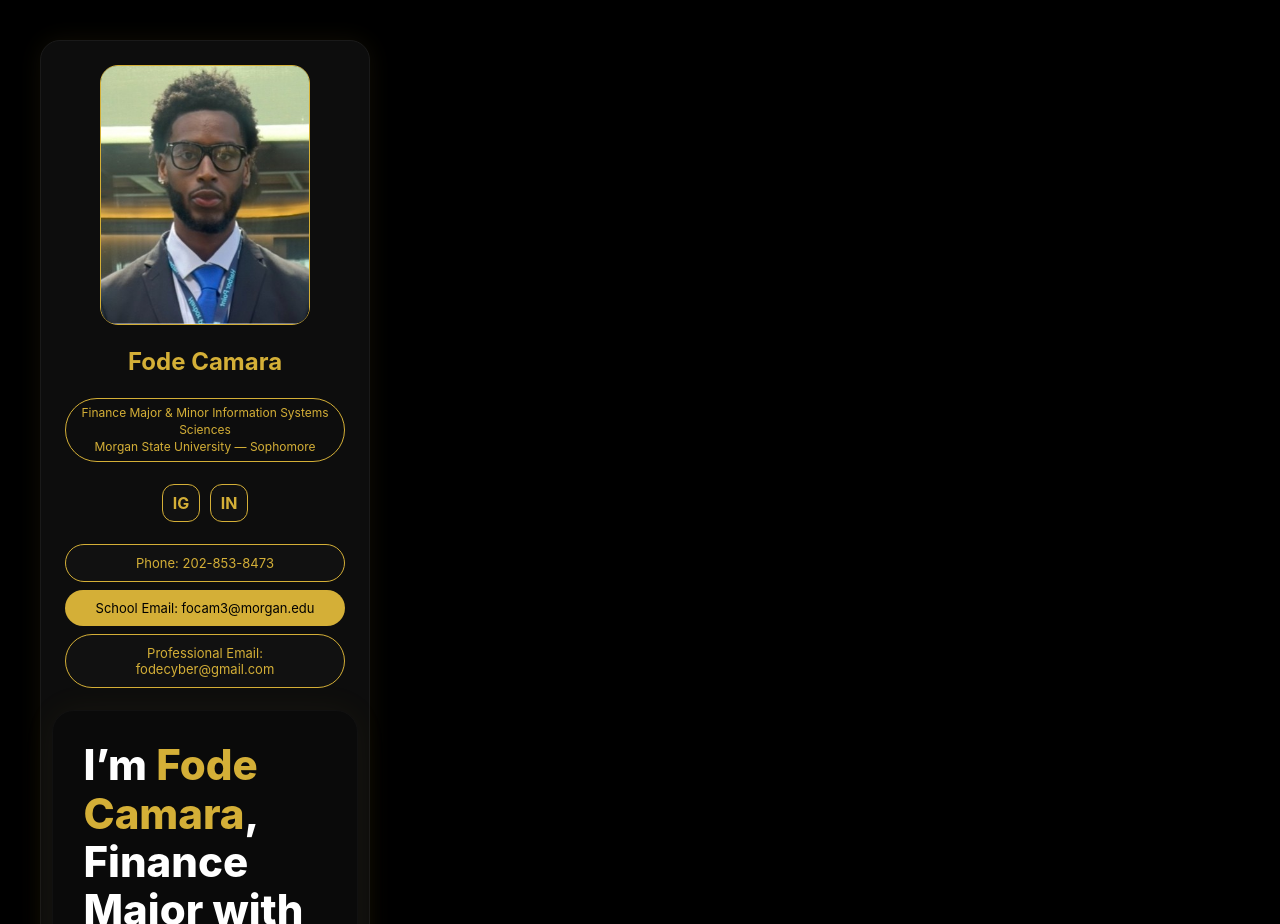
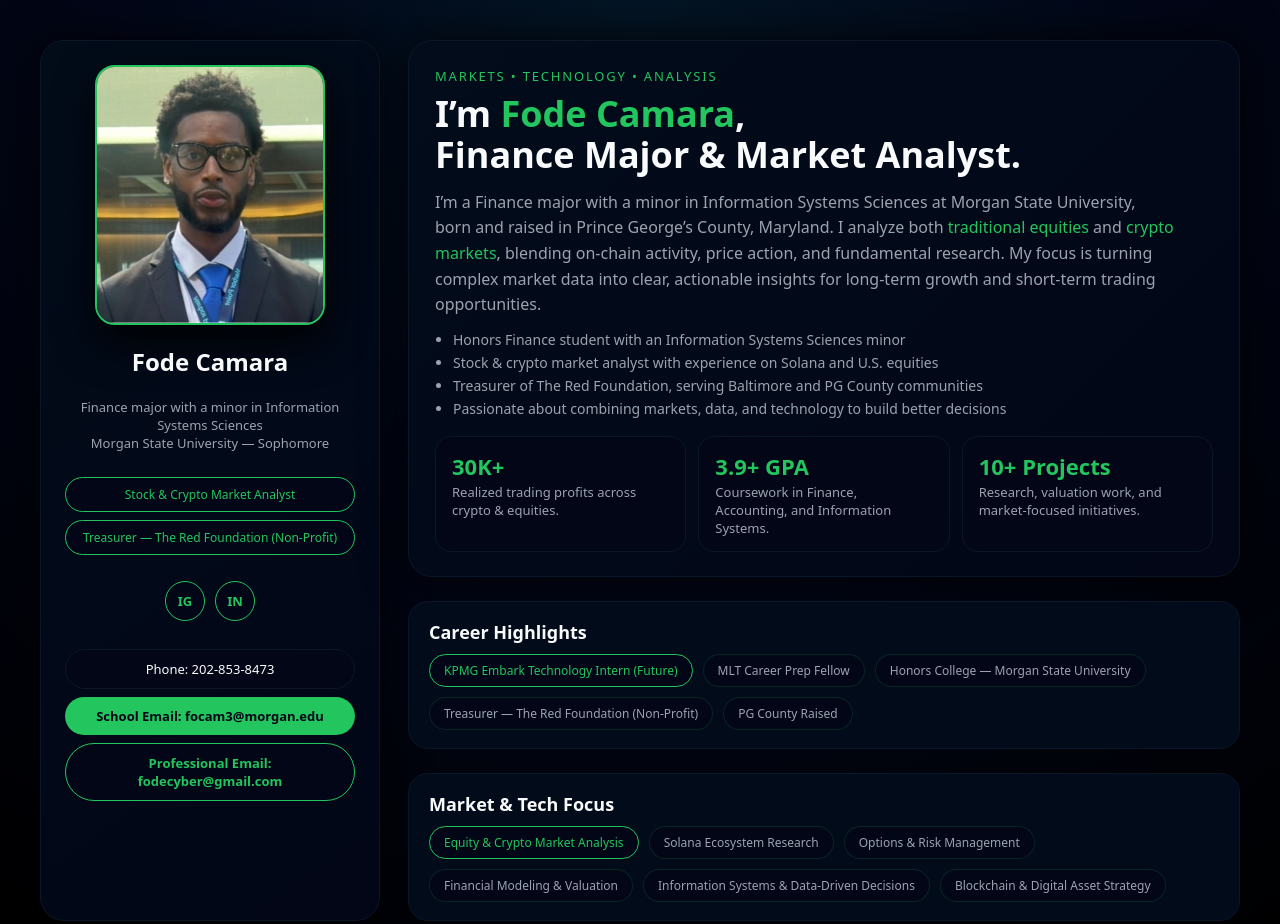
Before and after one commit to focam3-blip/fode-portfolio, a plain HTML site: page index.html in a window 1280 px wide. Shown: the top 924 px of the page. Drawn offline with Linux system fonts and the light colour scheme.

Commit message:
Update index.html

```diff
--- a/index.html
+++ b/index.html
@@ -2,33 +2,36 @@
 <html lang="en">
 <head>
   <meta charset="UTF-8" />
-  <title>Fode Camara | Portfolio</title>
+  <title>Fode Camara | Finance & Market Analyst</title>
   <meta name="viewport" content="width=device-width, initial-scale=1" />
 
   <style>
     :root {
-      --black: #000000;
-      --bg: #050505;
-      --card: #0d0d0d;
-      --gold: #d4af37;
-      --text-main: #ffffff;
-      --text-muted: #cccccc;
-      --border: #1a1a1a;
+      --bg: #020617;             /* deep navy */
+      --bg-elevated: #020b19;
+      --card: #020e20;
+      --accent: #22c55e;         /* stock green */
+      --accent-soft: rgba(34,197,94,0.16);
+      --border: #0b1727;
+      --text-main: #f9fafb;
+      --text-muted: #9ca3af;
+      --chip-bg: #020617;
     }
 
     * {
       margin: 0;
       padding: 0;
       box-sizing: border-box;
-      font-family: "Inter", system-ui, sans-serif;
+      font-family: system-ui, -apple-system, BlinkMacSystemFont, "Segoe UI",
+        sans-serif;
     }
 
     body {
-      background: var(--black);
+      background: radial-gradient(circle at top, #031525 0, #020617 45%, #000 100%);
       min-height: 100vh;
       display: flex;
       justify-content: center;
-      padding: 40px 20px;
+      padding: 40px 16px;
       color: var(--text-main);
     }
 
@@ -36,174 +39,217 @@
       width: 100%;
       max-width: 1200px;
       display: grid;
-      grid-template-columns: 330px 1fr;
-      gap: 30px;
+      grid-template-columns: 340px 1fr;
+      gap: 28px;
     }
 
     /* LEFT PROFILE CARD */
+
     .profile-card {
-      background: var(--card);
-      border-radius: 20px;
+      background: linear-gradient(145deg, #020c19, #020617);
+      border-radius: 24px;
       padding: 24px;
       border: 1px solid var(--border);
-      box-shadow: 0 0 25px rgba(212,175,55,0.08);
+      box-shadow: 0 0 45px rgba(0,0,0,0.7);
       display: flex;
       flex-direction: column;
       align-items: center;
-      gap: 22px;
+      gap: 20px;
     }
 
     .avatar {
-      width: 210px;
+      width: 230px;
       height: 260px;
-      border-radius: 18px;
-      background: #111;
-      color: var(--text-muted);
-      border: 1px solid var(--gold);
-      display: flex;
-      justify-content: center;
-      align-items: center;
-      font-size: 14px;
+      border-radius: 20px;
+      overflow: hidden;
+      border: 2px solid var(--accent);
+      box-shadow: 0 18px 40px rgba(0,0,0,0.9);
+    }
+
+    .avatar img {
+      width: 100%;
+      height: 100%;
+      object-fit: cover;
+      display: block;
     }
 
     .name {
       font-size: 24px;
       font-weight: 700;
-      color: var(--gold);
       text-align: center;
     }
 
-    .availability {
-      padding: 6px 12px;
+    .tagline {
+      text-align: center;
+      font-size: 13px;
+      color: var(--text-muted);
+      line-height: 1.4;
+    }
+
+    .badge-row {
+      display: flex;
+      flex-direction: column;
+      gap: 8px;
+      margin-top: 4px;
+      width: 100%;
+    }
+
+    .badge {
       border-radius: 999px;
-      border: 1px solid var(--gold);
-      color: var(--gold);
+      border: 1px solid var(--accent);
+      background: var(--chip-bg);
+      padding: 8px 14px;
       font-size: 12px;
       text-align: center;
-      line-height: 1.4;
+      color: var(--accent);
     }
 
     .socials {
       display: flex;
       gap: 10px;
+      margin-top: 6px;
     }
 
     .social-btn {
-      width: 38px;
-      height: 38px;
-      border-radius: 12px;
-      border: 1px solid var(--gold);
+      width: 40px;
+      height: 40px;
+      border-radius: 999px;
+      border: 1px solid var(--accent);
       display: flex;
+      align-items: center;
       justify-content: center;
-      align-items: center;
-      color: var(--gold);
-      font-weight: bold;
+      font-size: 13px;
+      font-weight: 600;
+      color: var(--accent);
       text-decoration: none;
-      transition: 0.2s;
-      background: #111;
+      background: #020617;
+      transition: 0.18s ease;
     }
 
     .social-btn:hover {
-      background: var(--gold);
-      color: #000;
-      transform: scale(1.08);
+      background: var(--accent);
+      color: #020617;
+      transform: translateY(-1px) scale(1.05);
+      box-shadow: 0 10px 22px rgba(34,197,94,0.28);
     }
 
-    .btn-row {
+    .contact-block {
+      width: 100%;
+      margin-top: 8px;
       display: flex;
-      width: 100%;
-      gap: 12px;
+      flex-direction: column;
+      gap: 8px;
     }
 
-    .btn {
-      flex: 1;
-      padding: 10px;
+    .contact-chip {
       border-radius: 999px;
-      border: 1px solid var(--gold);
+      border: 1px solid var(--border);
+      background: #020617;
+      padding: 10px 16px;
+      font-size: 13px;
+      color: var(--text-main);
+      text-align: center;
+    }
+
+    .contact-link {
+      border-radius: 999px;
+      border: none;
+      background: var(--accent);
+      padding: 10px 16px;
+      font-size: 13px;
+      color: #020617;
       text-align: center;
       text-decoration: none;
-      color: var(--gold);
-      background: #111;
-      transition: 0.2s;
-      font-size: 13px;
+      font-weight: 600;
+      transition: 0.16s ease;
     }
 
-    .btn:hover {
-      background: var(--gold);
-      color: #000;
+    .contact-link.secondary {
+      background: #020617;
+      border: 1px solid var(--accent);
+      color: var(--accent);
     }
 
-    .btn-primary {
-      background: var(--gold);
-      color: #000;
-      border: none;
+    .contact-link:hover {
+      filter: brightness(1.07);
+      transform: translateY(-1px);
+      box-shadow: 0 10px 22px rgba(34,197,94,0.28);
     }
 
-    .btn-primary:hover {
-      opacity: 0.85;
-    }
+    /* RIGHT MAIN CONTENT */
 
-    /* MAIN SECTION */
     .main {
       display: flex;
       flex-direction: column;
-      gap: 30px;
+      gap: 24px;
     }
 
     .hero {
-      background: #0a0a0a;
-      border: 1px solid #111;
-      border-radius: 22px;
-      padding: 30px;
-      box-shadow: 0 0 35px rgba(212,175,55,0.06);
+      background: linear-gradient(135deg, #020c1a, #020617);
+      border-radius: 24px;
+      padding: 26px 26px 24px;
+      border: 1px solid var(--border);
+      box-shadow: 0 0 45px rgba(0,0,0,0.8);
+    }
+
+    .hero-kicker {
+      font-size: 13px;
+      letter-spacing: 0.14em;
+      text-transform: uppercase;
+      color: var(--accent);
+      margin-bottom: 8px;
     }
 
     .hero-title {
-      font-size: 42px;
+      font-size: 36px;
       font-weight: 800;
       line-height: 1.15;
     }
 
     .accent {
-      color: var(--gold);
+      color: var(--accent);
     }
 
-    .hero-text {
-      margin-top: 18px;
+    .hero-sub {
+      margin-top: 14px;
       font-size: 16px;
       color: var(--text-muted);
-      max-width: 650px;
-      line-height: 1.55;
+      max-width: 740px;
+      line-height: 1.6;
     }
 
     .hero-list {
       margin-top: 12px;
+      padding-left: 18px;
+      font-size: 14px;
       color: var(--text-muted);
-      font-size: 14px;
-      list-style: disc;
-      margin-left: 20px;
+    }
+
+    .hero-list li {
+      margin-bottom: 4px;
     }
 
     .stats {
       display: flex;
       gap: 12px;
       flex-wrap: wrap;
-      margin-top: 20px;
+      margin-top: 18px;
     }
 
     .stat-card {
-      background: var(--card);
-      padding: 16px;
+      background: #020617;
       border-radius: 16px;
       border: 1px solid var(--border);
-      min-width: 160px;
+      padding: 14px 16px;
       flex: 1;
+      min-width: 180px;
     }
 
     .stat-num {
-      font-size: 26px;
+      font-size: 22px;
       font-weight: 700;
-      color: var(--gold);
+      color: var(--accent);
+      margin-bottom: 2px;
     }
 
     .stat-label {
@@ -211,34 +257,42 @@
       color: var(--text-muted);
     }
 
+    .section {
+      background: var(--bg-elevated);
+      border-radius: 20px;
+      border: 1px solid var(--border);
+      padding: 18px 20px;
+    }
+
     .section-title {
-      font-size: 20px;
+      font-size: 18px;
       font-weight: 700;
-      color: var(--gold);
       margin-bottom: 10px;
     }
 
     .pills {
       display: flex;
+      flex-wrap: wrap;
       gap: 10px;
-      flex-wrap: wrap;
     }
 
     .pill {
-      padding: 8px 14px;
+      padding: 7px 14px;
       border-radius: 999px;
-      background: #0d0d0d;
-      border: 1px solid var(--gold);
-      font-size: 13px;
-      color: var(--gold);
+      border: 1px solid var(--accent-soft);
+      background: #020617;
+      font-size: 12px;
+      color: var(--text-muted);
+    }
+
+    .pill.strong {
+      border-color: var(--accent);
+      color: var(--accent);
     }
 
     @media (max-width: 900px) {
       .container {
         grid-template-columns: 1fr;
-      }
-      .hero-title {
-        font-size: 32px;
       }
     }
   </style>
@@ -246,105 +300,105 @@
 
 <body>
   <div class="container">
-
-    <!-- LEFT PROFILE CARD -->
+    <!-- LEFT PROFILE -->
     <div class="profile-card">
       <div class="avatar">
-  <img src="https://github.com/focam3-blip/fode-portfolio/raw/main/lined%20in.jpg"
-       style="width:100%; height:100%; object-fit:cover; border-radius:16px;">
+        <img src="https://github.com/focam3-blip/fode-portfolio/raw/main/lined%20in.jpg" alt="Fode Camara headshot" />
       </div>
-
 
       <div class="name">Fode Camara</div>
 
-      <div class="availability">
-        Finance Major & Minor Information Systems Sciences <br>
+      <div class="tagline">
+        Finance major with a minor in Information Systems Sciences<br />
         Morgan State University — Sophomore
       </div>
-      <div class="socials">
-<a href="https://www.instagram.com/theredfoundationproject?utm_source=ig_web_button_share_sheet&igsh=ZDNlZDc0MzIxNw=="
-   class="social-btn" target="_blank">IG</a>
-    <a href="https://www.linkedin.com/in/fodecamara/"
-   class="social-btn" target="_blank">IN</a>
- </div>
-     <div class="btn-row" style="flex-direction: column; gap: 8px;">
-  <div class="btn" style="cursor: default;">
-    Phone: 202-853-8473
+
+      <div class="badge-row">
+        <div class="badge">Stock & Crypto Market Analyst</div>
+        <div class="badge">Treasurer — The Red Foundation (Non-Profit)</div>
       </div>
 
-  <a class="btn btn-primary" href="mailto:focam3@morgan.edu">
+      <div class="socials">
+        <a href="https://www.instagram.com/theredfoundationproject?utm_source=ig_web_button_share_sheet&igsh=ZDNlZDc0MzIxNw==" class="social-btn" target="_blank">IG</a>
+        <a href="https://www.linkedin.com/in/fodecamara/" class="social-btn" target="_blank">IN</a>
+      </div>
+
+      <div class="contact-block">
+        <div class="contact-chip">Phone: 202-853-8473</div>
+
+        <a class="contact-link" href="mailto:focam3@morgan.edu">
           School Email: focam3@morgan.edu
         </a>
 
-  <a class="btn" href="mailto:fodecyber@gmail.com">
+        <a class="contact-link secondary" href="mailto:fodecyber@gmail.com">
           Professional Email: fodecyber@gmail.com
         </a>
       </div>
+    </div>
 
+    <!-- RIGHT MAIN CONTENT -->
+    <div class="main">
+      <div class="hero">
+        <div class="hero-kicker">Markets • Technology • Analysis</div>
 
-    <!-- MAIN RIGHT SIDE -->
-    <div class="main">
-
-      <div class="hero">
         <h1 class="hero-title">
-          I’m <span class="accent">Fode Camara</span>,<br>
-          Finance Major with a minor in Information System Sciences.
+          I’m <span class="accent">Fode Camara</span>,<br />
+          Finance Major & Market Analyst.
         </h1>
 
-        <p class="hero-text">
-          I’m a sophomore Finance major with a minor in Information Systems Sciences at Morgan State University,
-          born and raised in Prince George’s County, Maryland. I specialize in digital assets,
-          financial modeling, valuation, and on-chain market analysis — blending hands-on trading
-          experience with strong academic training. My goal is to turn complex data into clear,
-          profitable, and actionable insight.
+        <p class="hero-sub">
+          I’m a Finance major with a minor in Information Systems Sciences at Morgan State University,
+          born and raised in Prince George’s County, Maryland. I analyze both <span class="accent">traditional
+          equities</span> and <span class="accent">crypto markets</span>, blending on-chain activity, price
+          action, and fundamental research. My focus is turning complex market data into clear, actionable
+          insights for long-term growth and short-term trading opportunities.
         </p>
 
         <ul class="hero-list">
-          <li>Honors Finance major at Morgan State University</li>
-          <li>Born and raised in Prince George’s County, Maryland</li>
-          <li>Treasurer of The Red Foundation (Non-Profit)</li>
-          <li> Stock market analyst & crypto market analyst</li>
+          <li>Honors Finance student with an Information Systems Sciences minor</li>
+          <li>Stock & crypto market analyst with experience on Solana and U.S. equities</li>
+          <li>Treasurer of The Red Foundation, serving Baltimore and PG County communities</li>
+          <li>Passionate about combining markets, data, and technology to build better decisions</li>
         </ul>
 
         <div class="stats">
           <div class="stat-card">
-            <div class="stat-num">30K+</div>
-            <div class="stat-label">On-chain trading profits generated</div>
+            <div class="stat-num">30K+ </div>
+            <div class="stat-label">Realized trading profits across crypto & equities.</div>
           </div>
           <div class="stat-card">
-            <div class="stat-num">3.9+</div>
-            <div class="stat-label">GPA across Finance & IS coursework</div>
+            <div class="stat-num">3.9+ GPA</div>
+            <div class="stat-label">Coursework in Finance, Accounting, and Information Systems.</div>
           </div>
           <div class="stat-card">
-            <div class="stat-num">10+</div>
-            <div class="stat-label">Projects in crypto, markets, finance & security</div>
+            <div class="stat-num">10+ Projects</div>
+            <div class="stat-label">Research, valuation work, and market-focused initiatives.</div>
           </div>
         </div>
       </div>
 
-      <!-- SECTIONS -->
       <div class="section">
         <div class="section-title">Career Highlights</div>
         <div class="pills">
-          <div class="pill">KPMG Embark Technology Intern (Future)</div>
+          <div class="pill strong">KPMG Embark Technology Intern (Future)</div>
           <div class="pill">MLT Career Prep Fellow</div>
-          <div class="pill">Honors College Scholar — Morgan State</div>
+          <div class="pill">Honors College — Morgan State University</div>
           <div class="pill">Treasurer — The Red Foundation (Non-Profit)</div>
           <div class="pill">PG County Raised</div>
         </div>
       </div>
 
       <div class="section">
-        <div class="section-title">Areas of Focus</div>
+        <div class="section-title">Market & Tech Focus</div>
         <div class="pills">
-          <div class="pill">Digital Asset Research</div>
+          <div class="pill strong">Equity & Crypto Market Analysis</div>
+          <div class="pill">Solana Ecosystem Research</div>
+          <div class="pill">Options & Risk Management</div>
           <div class="pill">Financial Modeling & Valuation</div>
-          <div class="pill">Solana Ecosystem Analysis</div>
-          <div class="pill">Options & Crypto Trading</div>
-          <div class="pill">Information Systems & Cybersecurity</div>
+          <div class="pill">Information Systems & Data-Driven Decisions</div>
+          <div class="pill">Blockchain & Digital Asset Strategy</div>
         </div>
       </div>
-
     </div>
   </div>
 </body>
```
Lines whose indentation alone changed are shown as unchanged.
